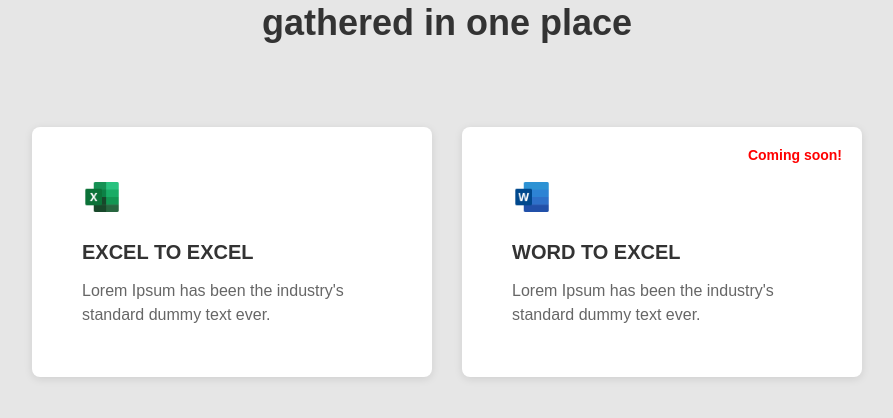
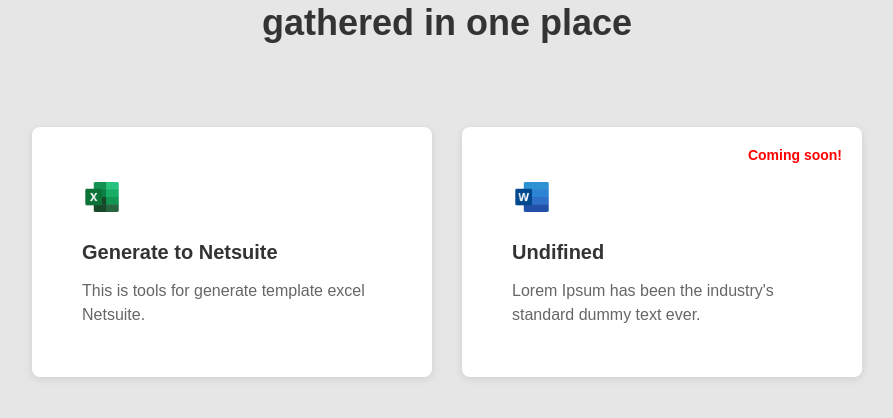
Before and after one commit to GTIDApps/Convert-Netsuite-to-Pelita, a PHP site: page /landing.php in a window 1280 px wide. Shown: the part 250-668 px from the top of the page, without its empty margins (193-1086 px from the left). Run offline with PHP 8.4, Linux system fonts and the light colour scheme.

Commit message:
update landing.php

```diff
--- a/landing.php
+++ b/landing.php
@@ -135,8 +135,8 @@ header {
                     <div class="tool-icon">
                         <img src="images/excel-icon.png" alt="Excel Icon">
                     </div>
-                    <h3>EXCEL TO EXCEL</h3>
-                    <p>Lorem Ipsum has been the industry's standard dummy text ever.</p>
+                    <h3>Generate to Netsuite</h3>
+                    <p>This is tools for generate template excel Netsuite.</p>
                 </div>
 
                 <div class="tool-card">
@@ -144,7 +144,7 @@ header {
                         <img src="images/word-icon.png" alt="Word Icon">
                     </div>
                     <div class="coming-soon">Coming soon!</div>
-                    <h3>WORD TO EXCEL</h3>
+                    <h3>Undifined</h3>
                     <p>Lorem Ipsum has been the industry's standard dummy text ever.</p>
                 </div>
             </div>
```
